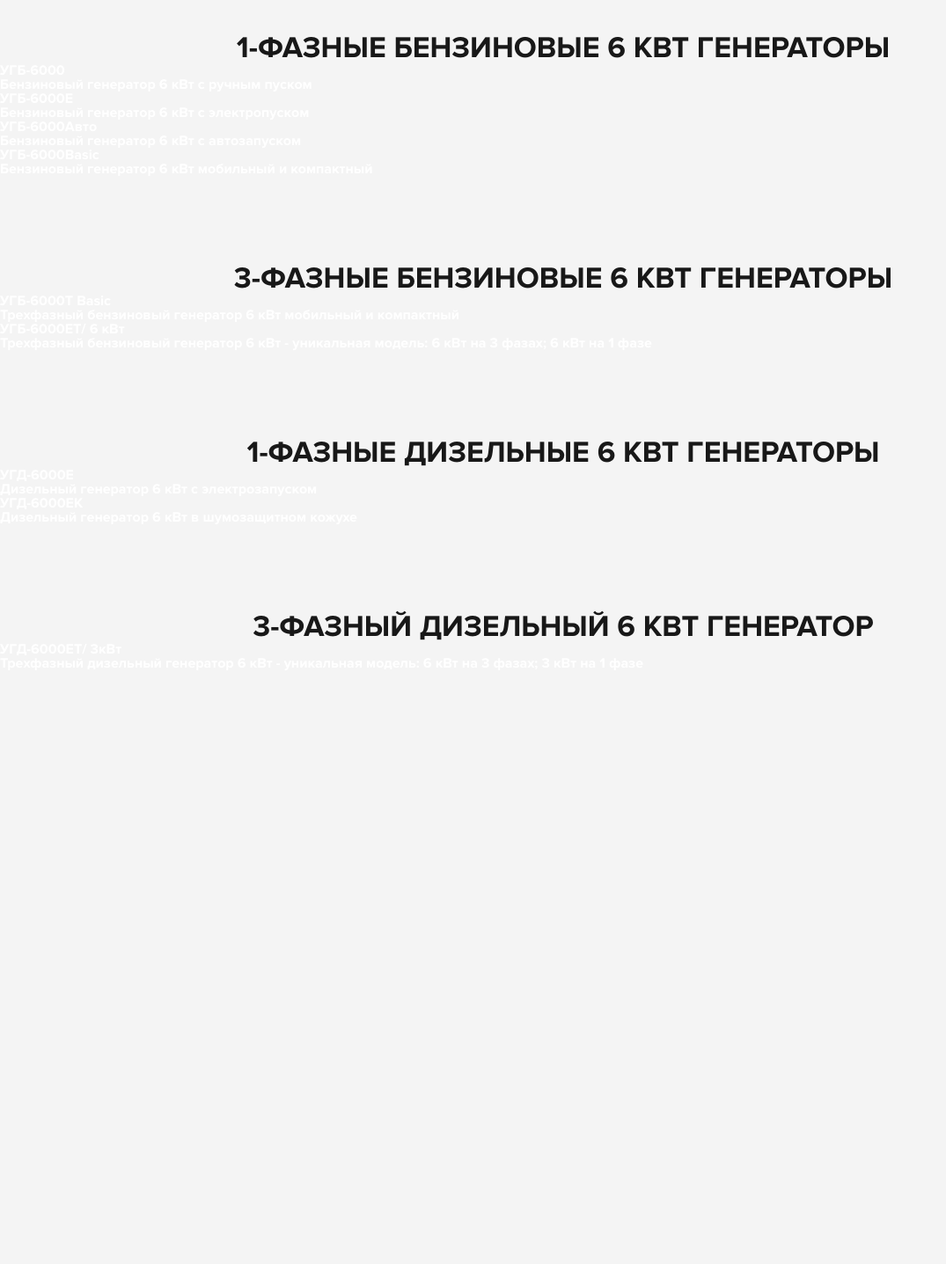
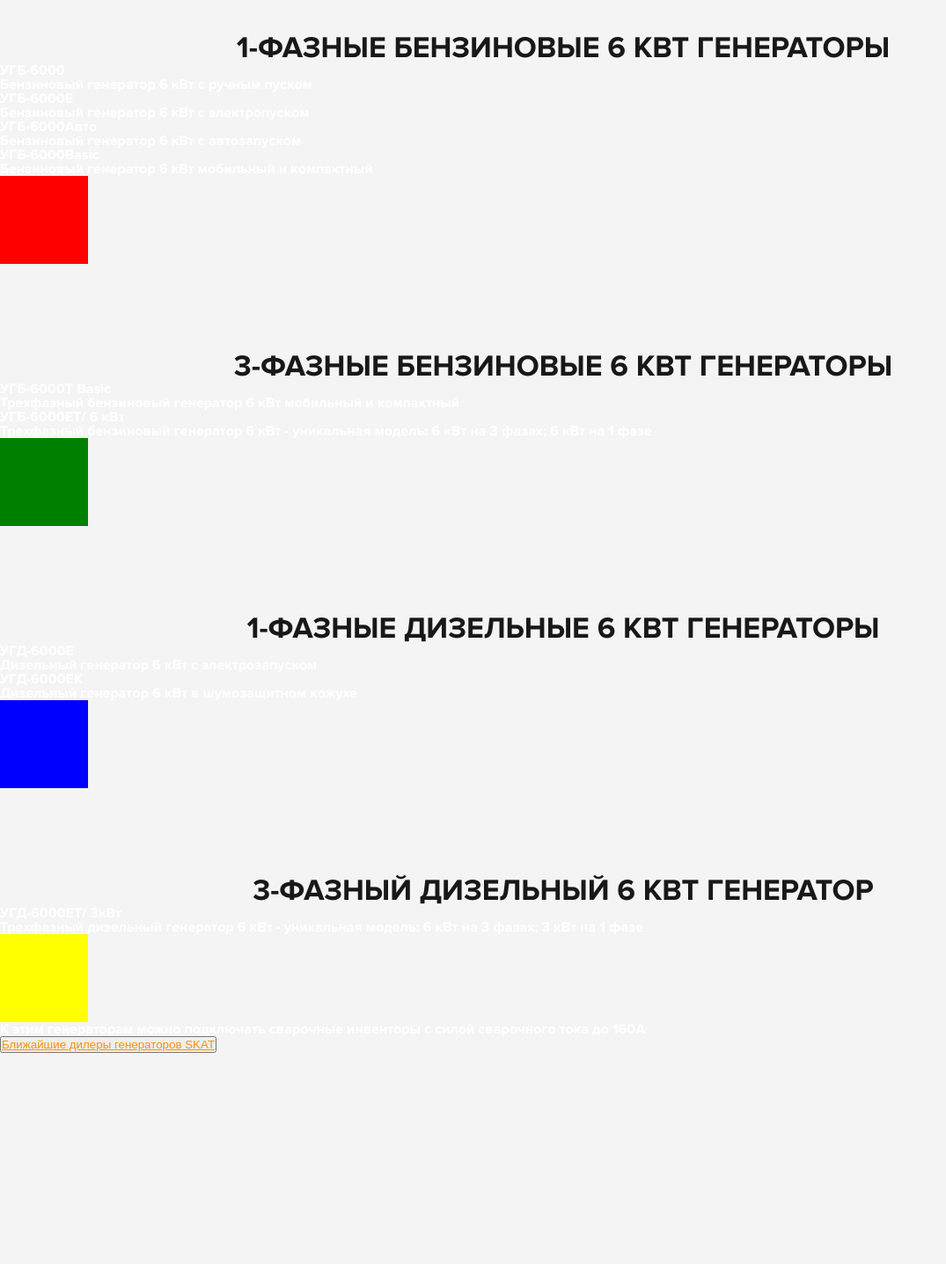
Before and after one commit to ultr0/TM-SKAT, a PHP site: page / in a window 1280 px wide. Shown: the part 1496-2933 px from the top of the page at 88% size, without its empty margins (0-1075 px from the left). Run offline with PHP 8.4, Linux system fonts and the light colour scheme; some libraries are stand-ins or nearby versions; some web fonts are replaced.

Commit message:
Семантически готовый блок сравнения генераторов

```diff
--- a/css/style.css
+++ b/css/style.css
@@ -267,6 +267,7 @@
 	background-image: url("../img/button-dill.png");
 }
 
+/* comparison area */
 #compare{
 	height: 2767px;
 	/*margin-top: -22px;*/
@@ -280,6 +281,31 @@
 	text-transform: uppercase;
 	color: #181818;
 }
+
+.phase-1.gas > .comparison-table {
+	width: 100px;
+	height: 100px;
+	background: red;
+}
+.phase-3.gas > .comparison-table {
+	width: 100px;
+	height: 100px;
+	background: green;
+
+}
+.phase-1.diesel > .comparison-table {
+	width: 100px;
+	height: 100px;
+	background: blue;
+
+}
+.phase-3.diesel > .comparison-table {
+	width: 100px;
+	height: 100px;
+	background: yellow;
+}
+
+/* comparison area end */
 
 #advantage{
 	height: 1370px;
--- a/index.php
+++ b/index.php
@@ -226,6 +226,11 @@
 			</tr>
 		</table>
 	-->
+	<div class="inventor-info">
+		<div class="ico"></div>
+		К этим генераторам можно подключать сварочные инвенторы с силой сварочного тока до 160А
+	</div>
+	<button class="closest-dealers"><a href="http://www.skatpower.ru/shops.html">Ближайшие дилеры генераторов SKAT</a></button>
 
 	</div>
 	<!---->
```
